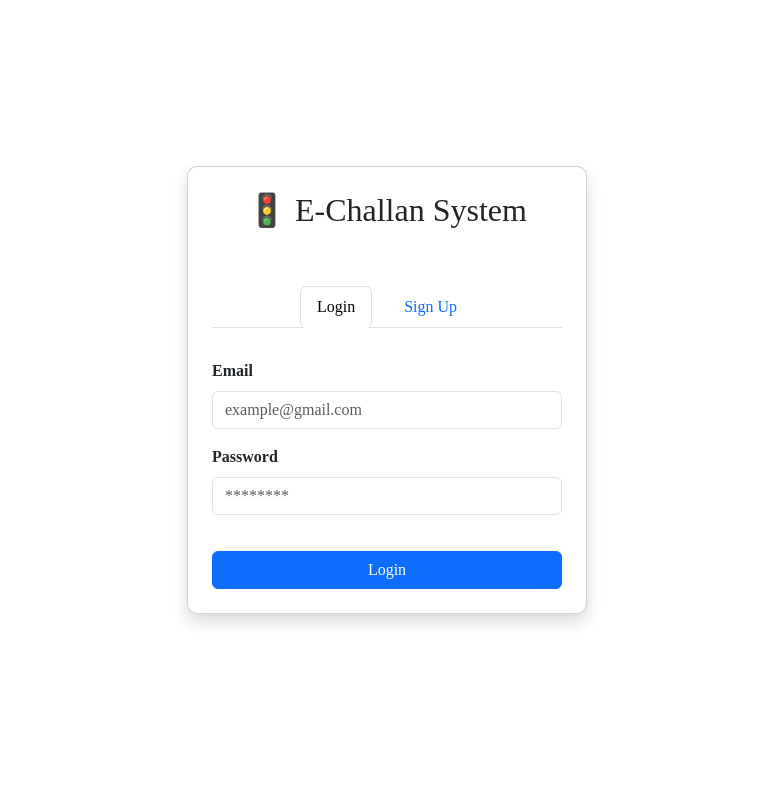
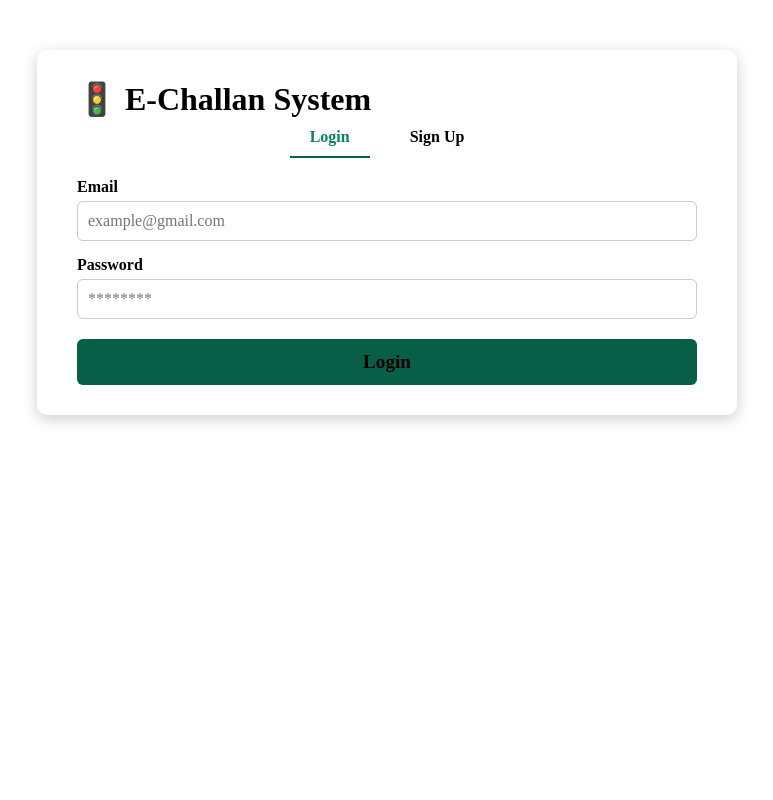
Before and after one commit to alishbadeel/echallan-management-system, a Flask app: page / in a window 1280 px wide. Shown: the whole page, without its empty margins (253-1026 px from the left). Run offline with Flask 3, Linux system fonts and the light colour scheme.

Commit message:
your message

```diff
--- a/app.py
+++ b/app.py
@@ -2,13 +2,10 @@ from flask import Flask, render_template, request, redirect, session, url_for
 from database import get_db, init_db
 from datetime import datetime
 import hashlib
-
 app = Flask(__name__)
 app.secret_key = "supersecretkey"
-
 # Initialize DB
 init_db()
-
 # Violation to fine mapping
 VIOLATION_FINE = {
     "Overspeeding": 15000,
@@ -28,60 +25,44 @@ VIOLATION_FINE = {
     "Speeding in public roads": 10000,
     "Driving defective vehicle": 35000
 }
-
 # ---------------- AUTH ----------------
-
-from flask import Flask, render_template, request, redirect, session
-from database import get_db
-import hashlib
-
 app = Flask(__name__)
 app.secret_key = "supersecretkey"
-
 @app.route("/", methods=["GET"])
 def auth():
     if "user_id" in session:
         return redirect("/dashboard")
     # Always pass error variables, even if empty
     return render_template("auth.html", login_error="", signup_error="")
-
 @app.route("/signup", methods=["POST"])
 def signup():
     name = request.form["name"]
     email = request.form["email"]
     password = request.form["password"]
-
     hashed_password = hashlib.sha256(password.encode()).hexdigest()
     conn = get_db()
     cur = conn.cursor()
-
     cur.execute("SELECT * FROM users WHERE email=?", (email,))
     if cur.fetchone():
         conn.close()
         return render_template("auth.html", signup_error="Email already registered!", login_error="")
-
     cur.execute(
         "INSERT INTO users(name, email, password) VALUES (?, ?, ?)",
         (name, email, hashed_password)
     )
     conn.commit()
     conn.close()
-
     return redirect("/")
-
 @app.route("/login", methods=["POST"])
 def login():
     email = request.form["email"]
     password = request.form["password"]
-
     hashed_password = hashlib.sha256(password.encode()).hexdigest()
     conn = get_db()
     cur = conn.cursor()
-
     cur.execute("SELECT * FROM users WHERE email=? AND password=?", (email, hashed_password))
     user = cur.fetchone()
     conn.close()
-
     if user:
         session["user_id"] = user["id"]
         session["user_name"] = user["name"]
@@ -89,120 +70,83 @@ def login():
     else:
         # Pass the error to the template, don't return plain string
         return render_template("auth.html", login_error="Invalid credentials!", signup_error="")
-
 @app.route("/logout")
 def logout():
     session.clear()
     return redirect("/")
-
-
 # ---------------- DASHBOARD ----------------
 @app.route("/dashboard")
 def dashboard():
     if "user_id" not in session:
         return redirect("/")
-
     user_id = session["user_id"]
-
     conn = get_db()
     cur = conn.cursor()
-
     # Total challans for the user
     cur.execute("SELECT COUNT(*) FROM challan WHERE user_id=?", (user_id,))
     total = cur.fetchone()[0]
-
     # Sum of fines for the user
     cur.execute("SELECT SUM(fine) FROM challan WHERE user_id=?", (user_id,))
     fines = cur.fetchone()[0] or 0
-
     # Latest 1 challan
     cur.execute("SELECT * FROM challan WHERE user_id=? ORDER BY id DESC LIMIT 1", (user_id,))
     latest = cur.fetchall()
-
     conn.close()
-
     return render_template(
         "dashboard.html",
         total=total,
         fines=fines,
         challans=latest
     )
-
-
-
 # ---------------- GENERATE CHALLAN ----------------
-
 @app.route("/generate", methods=["GET", "POST"])
 def generate():
     if "user_id" not in session:
         return redirect("/")
-
     if request.method == "POST":
         name = request.form["name"]
         vehicle = request.form["vehicle"]
         violation = request.form["violation"]
-
         fine = VIOLATION_FINE.get(violation, 0)
         issued_time = datetime.now().strftime("%Y-%m-%d %H:%M:%S")
         user_id = session["user_id"]
-
         conn = get_db()
         cur = conn.cursor()
-
         cur.execute("""
             INSERT INTO challan(user_id, name, vehicle, fine, violation, issued_at)
             VALUES (?, ?, ?, ?, ?, ?)
         """, (user_id, name, vehicle, fine, violation, issued_time))
-
         conn.commit()
         challan_id = cur.lastrowid
         conn.close()
-
         # Redirect to receipt page
         return redirect(f"/receipt/{challan_id}")
-
     return render_template("generate.html", violations=VIOLATION_FINE.keys())
-
-
 # ---------------- RECEIPT PAGE ----------------
-
 @app.route('/receipt/<int:challan_id>')
 def receipt(challan_id):
     if "user_id" not in session:
         return redirect("/")
-
     user_id = session["user_id"]
-
     db = get_db()
     cur = db.cursor()
-
     # Fetch only the challan for this user
     cur.execute("SELECT * FROM challan WHERE id=? AND user_id=?", (challan_id, user_id))
     challan = cur.fetchone()
-
     if challan is None:
         return "Challan not found", 404
-
     return render_template("receipt.html", data=challan)
-
-
-
 # ---------------- VIEW ALL CHALLANS ----------------
-
 from datetime import datetime
-
 @app.route("/viewall")
 def viewall():
     if "user_id" not in session:
         return redirect("/")
-
     user_id = session["user_id"]
     conn = get_db()
     cur = conn.cursor()
-
     cur.execute("SELECT * FROM challan WHERE user_id=? ORDER BY id DESC", (user_id,))
     challans = cur.fetchall()
-
     # Format issued_at date for each challan
     formatted_challans = []
     for c in challans:
@@ -210,39 +154,26 @@ def viewall():
         dt = datetime.strptime(c_dict['issued_at'], "%Y-%m-%d %H:%M:%S")
         c_dict['issued_at'] = dt.strftime("%d-%m-%Y")  # Format: DD-MM-YYYY
         formatted_challans.append(c_dict)
-
     conn.close()
     return render_template("viewall.html", challans=formatted_challans)
-
-
-
 # ---------------- SEARCH CHALLANS ----------------
-
-
 from datetime import datetime
-
 @app.route("/search", methods=["GET", "POST"])
 def search():
     if "user_id" not in session:
         return redirect("/")
-
     results = []
-
     if request.method == "POST":
         key = request.form["query"]
         user_id = session["user_id"]
-
         conn = get_db()
         cur = conn.cursor()
-
         # Search by challan ID (exact match) and ensure it belongs to the logged-in user
         cur.execute("""
             SELECT * FROM challan
             WHERE user_id=? AND id=?
         """, (user_id, key))
-
         results = cur.fetchall()
-
         # Format issued_at date
         formatted_results = []
         for c in results:
@@ -250,21 +181,8 @@ def search():
             dt = datetime.strptime(c_dict['issued_at'], "%Y-%m-%d %H:%M:%S")
             c_dict['issued_at'] = dt.strftime("%d-%m-%Y")  # Format: DD-MM-YYYY
             formatted_results.append(c_dict)
-
         conn.close()
         results = formatted_results
-
     return render_template("search.html", challans=results)
-
-
-
-
-
-
-
-
-
-# ---------------- RUN APP ----------------
-
 if __name__ == "__main__":
-    app.run(debug=True)
+    app.run(debug=True)  # PythonAnywhere uses WSGI, so this is fine for local testing
--- a/templates/auth.html
+++ b/templates/auth.html
@@ -4,84 +4,58 @@
     <meta charset="UTF-8">
     <meta name="viewport" content="width=device-width, initial-scale=1.0">
     <title>E-Challan Login</title>
-
-    <!-- Bootstrap CSS -->
-    <link href="https://cdn.jsdelivr.net/npm/bootstrap@5.3.2/dist/css/bootstrap.min.css" rel="stylesheet">
-
-    <!-- Custom CSS -->
     <link rel="stylesheet" href="{{ url_for('static', filename='style.css') }}">
 </head>
 <body>
 
-<div class="container d-flex justify-content-center align-items-center vh-100">
-    <div class="card p-4 shadow" style="max-width: 400px; width: 100%;">
-        <h2 class="text-center mb-3">🚦 E-Challan System</h2>
+<div class="form-container">
+
+    <h1>🚦 E-Challan System</h1>
 
     <!-- Tabs -->
-        <ul class="nav nav-tabs mb-3">
-            <li class="nav-item">
-                <button class="nav-link active" id="loginTab" onclick="showLogin()">Login</button>
-            </li>
-            <li class="nav-item">
-                <button class="nav-link" id="signupTab" onclick="showSignup()">Sign Up</button>
-            </li>
-        </ul>
+    <div class="tabs">
+        <div class="tab active" onclick="showLogin()">Login</div>
+        <div class="tab" onclick="showSignup()">Sign Up</div>
+    </div>
 
     <!-- LOGIN FORM -->
-        <form id="loginForm" method="POST" action="{{ url_for('login') }}">
+    <form id="loginForm" class="form" method="POST" action="{{ url_for('login') }}">
         {% if login_error %}
-                <div class="alert alert-danger">{{ login_error }}</div>
+            <p class="error-message">{{ login_error }}</p>
         {% endif %}
-            <div class="mb-3">
-                <label class="form-label">Email</label>
-                <input type="email" name="email" class="form-control" placeholder="example@gmail.com" required>
-            </div>
-            <div class="mb-3">
-                <label class="form-label">Password</label>
-                <input type="password" name="password" class="form-control" placeholder="********" required>
-            </div>
-            <button type="submit" class="btn btn-primary w-100">Login</button>
+        <label>Email</label>
+        <input type="email" name="email" placeholder="example@gmail.com" required>
+        <label>Password</label>
+        <input type="password" name="password" placeholder="********" required>
+        <button type="submit">Login</button>
     </form>
-
     <!-- SIGNUP FORM -->
-        <form id="signupForm" method="POST" action="{{ url_for('signup') }}" style="display:none;">
+    <form id="signupForm" class="form" method="POST" action="{{ url_for('signup') }}" style="display:none;">
         {% if signup_error %}
-                <div class="alert alert-danger">{{ signup_error }}</div>
+            <p class="error-message">{{ signup_error }}</p>
         {% endif %}
-            <div class="mb-3">
-                <label class="form-label">Full Name</label>
-                <input type="text" name="name" class="form-control" placeholder="Your Name" required>
-            </div>
-            <div class="mb-3">
-                <label class="form-label">Email</label>
-                <input type="email" name="email" class="form-control" placeholder="you@example.com" required>
-            </div>
-            <div class="mb-3">
-                <label class="form-label">Password</label>
-                <input type="password" name="password" class="form-control" placeholder="Create password" required>
-            </div>
-            <button type="submit" class="btn btn-success w-100">Create Account</button>
+        <label>Full Name</label>
+        <input type="text" name="name" placeholder="Your Name" required>
+        <label>Email</label>
+        <input type="email" name="email" placeholder="you@example.com" required>
+        <label>Password</label>
+        <input type="password" name="password" placeholder="Create password" required>
+        <button type="submit">Create Account</button>
     </form>
 </div>
-</div>
-
-<!-- Bootstrap JS Bundle -->
-<script src="https://cdn.jsdelivr.net/npm/bootstrap@5.3.2/dist/js/bootstrap.bundle.min.js"></script>
-
 <script>
 function showLogin(){
     document.getElementById("loginForm").style.display = "block";
     document.getElementById("signupForm").style.display = "none";
-    document.getElementById("loginTab").classList.add('active');
-    document.getElementById("signupTab").classList.remove('active');
+    document.querySelectorAll('.tab')[0].classList.add('active');
+    document.querySelectorAll('.tab')[1].classList.remove('active');
 }
 function showSignup(){
     document.getElementById("signupForm").style.display = "block";
     document.getElementById("loginForm").style.display = "none";
-    document.getElementById("signupTab").classList.add('active');
-    document.getElementById("loginTab").classList.remove('active');
+    document.querySelectorAll('.tab')[1].classList.add('active');
+    document.querySelectorAll('.tab')[0].classList.remove('active');
 }
 </script>
-
 </body>
 </html>
```
Also changed, not shown: challan.db. Lines whose indentation alone changed are shown as unchanged.
